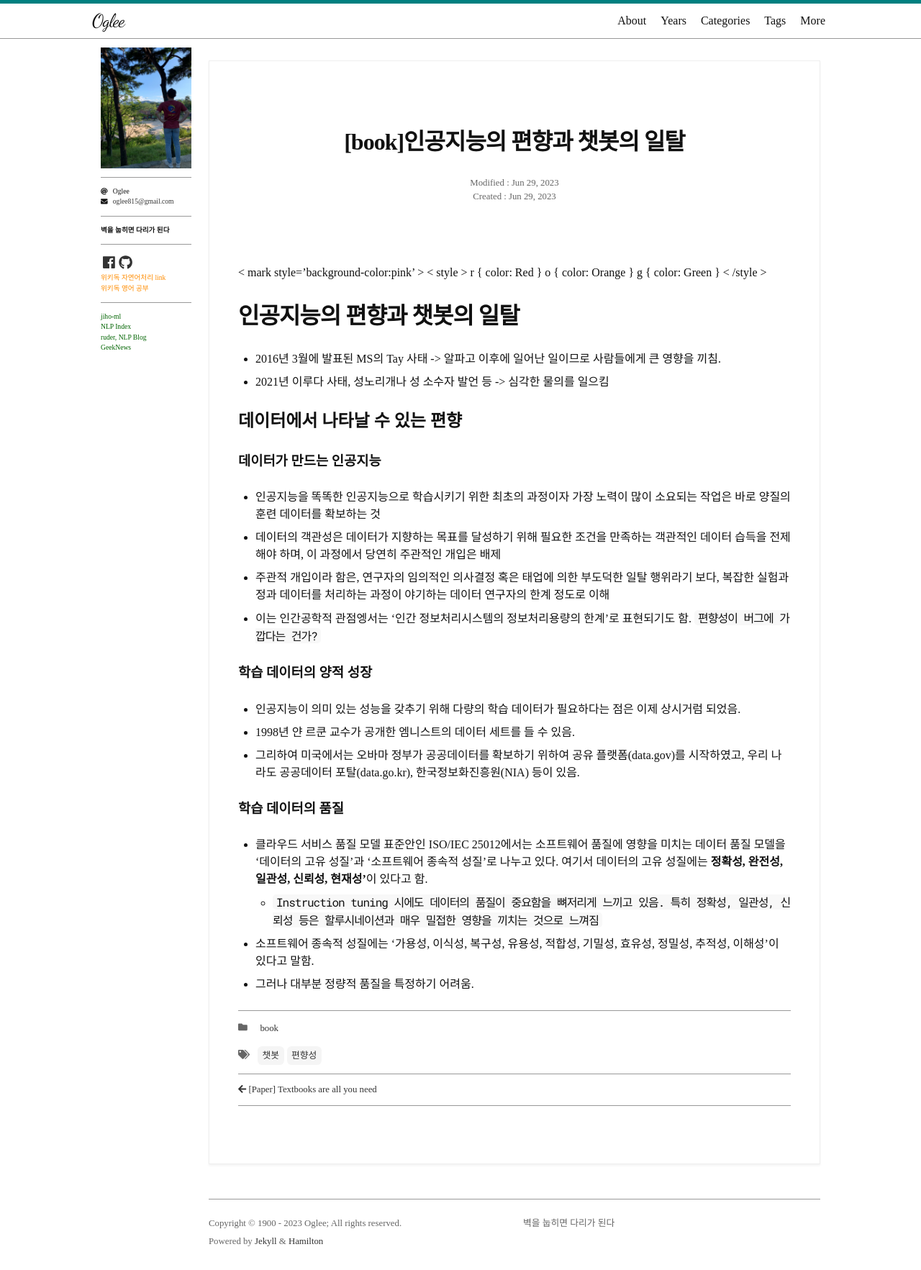
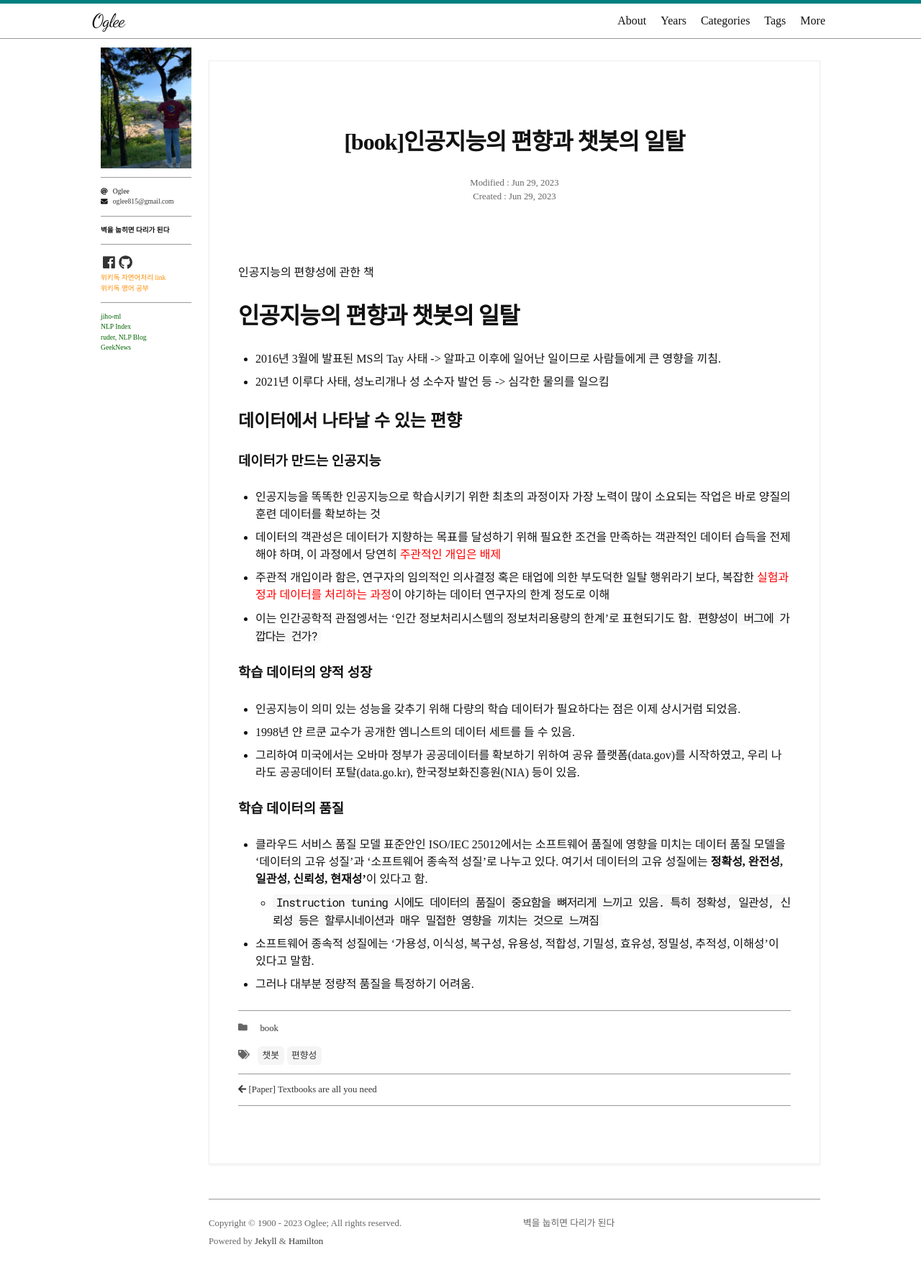
Before and after one commit to oglee815/oglee815_old.github.io, a Jekyll site: the page built from _posts/1900-01-01-book-ai-bias.md, in a window 1280 px wide. Shown: the whole page at 72% size. Built offline with Jekyll 4.4.1, drawn with Linux system fonts in a browser that asks for light colours; nearby versions of some CDN libraries; some web fonts are replaced; a script that is not in the unit is left out; comment, search, counter and statistics services are not loaded.

Commit message:
Update 1900-01-01-book-ai-bias.md

```diff
--- a/_posts/1900-01-01-book-ai-bias.md
+++ b/_posts/1900-01-01-book-ai-bias.md
@@ -14,14 +14,15 @@ tags:
 - 편향성
 ---
 
-< mark style='background-color:pink' >
-< style >
+인공지능의 편향성에 관한 책
+<!--more-->
+<mark style='background-color:pink'>
+<style>
 r { color: Red }
 o { color: Orange }
 g { color: Green }
-< /style >
+</style>
 
-<!--more-->
 
 # 인공지능의 편향과 챗봇의 일탈
 - 2016년 3월에 발표된 MS의 Tay 사태 -> 알파고 이후에 일어난 일이므로 사람들에게 큰 영향을 끼침.
```
